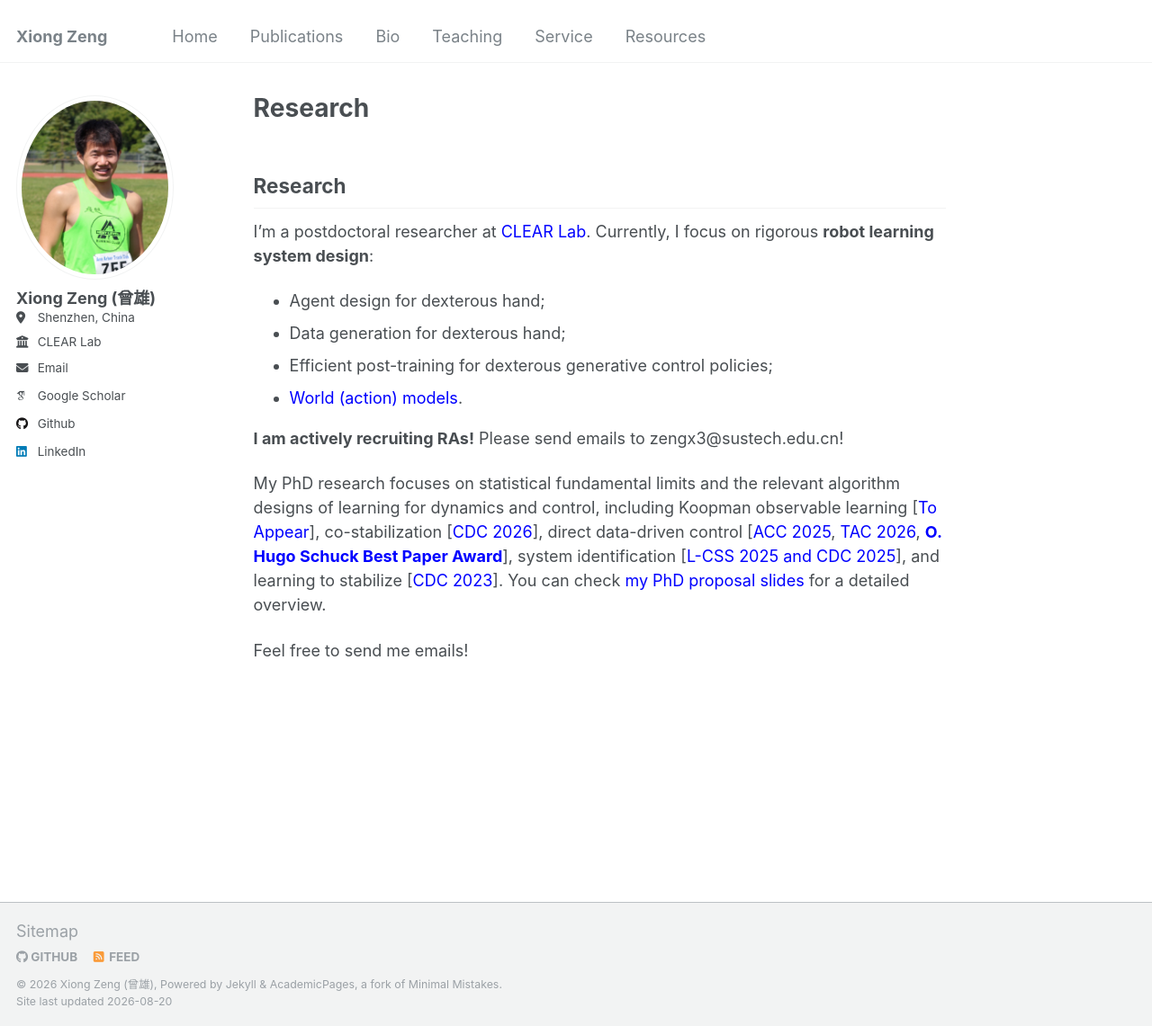
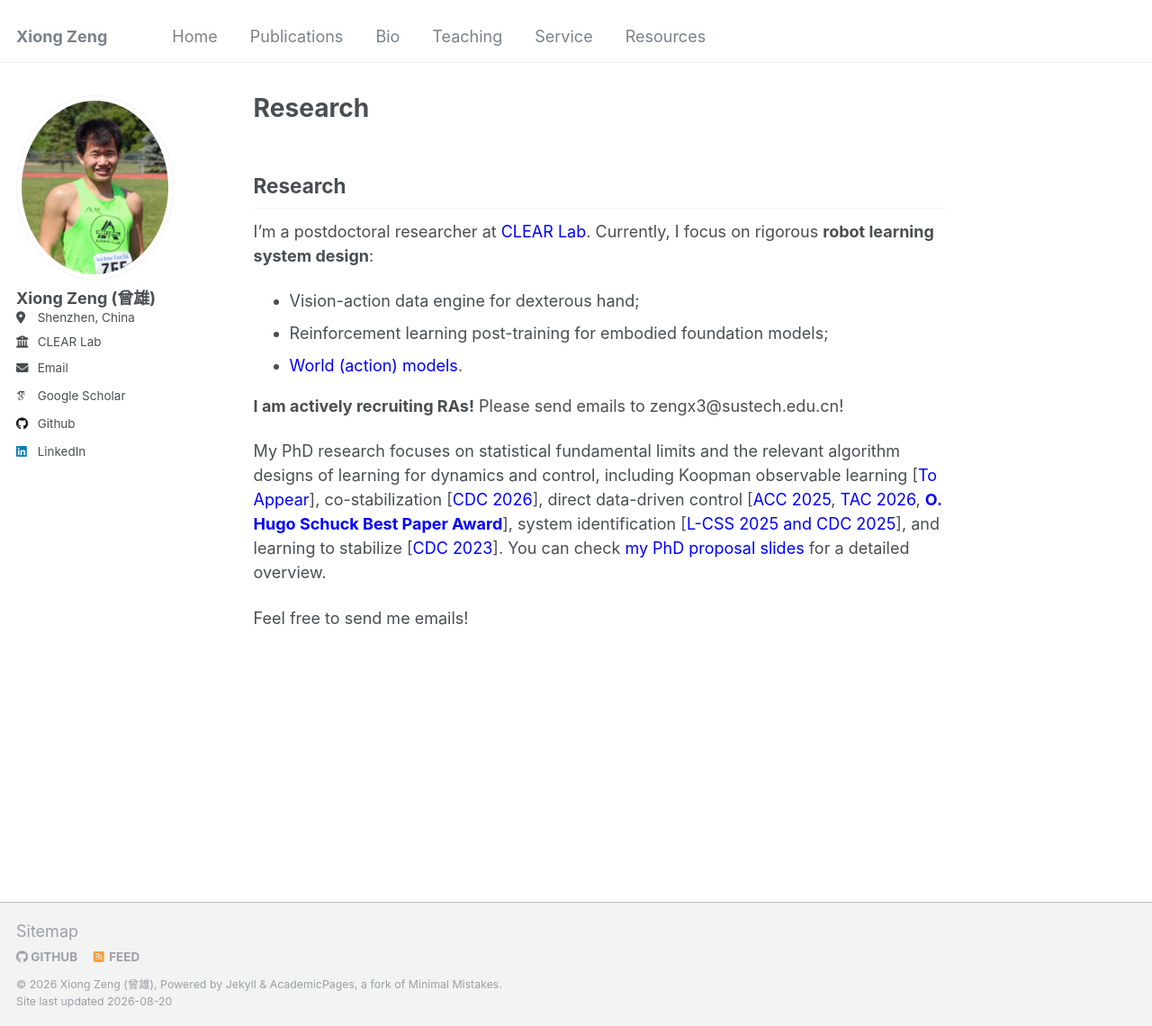
Before and after one commit to zengxiong111/zengxiong.github.io, a Jekyll site: the page built from _pages/about.md, in a window 1280 px wide and 1141 px high. Shown: the whole window at 90% size. Built offline with Jekyll 4.4.1, drawn with Linux system fonts in a browser that asks for light colours; some web fonts are replaced; our own code applies the rules of GitHub Pages for plain Markdown files.

Commit message:
Update about.md

```diff
--- a/_pages/about.md
+++ b/_pages/about.md
@@ -10,9 +10,8 @@ redirect_from:
 
 I'm a postdoctoral researcher at <a href="https://www.wzhanglab.site/" style="color: blue;text-decoration: none;" target="_blank">CLEAR Lab</a>. Currently, I focus on rigorous **robot learning system design**:
 
-- Agent design for dexterous hand;
-- Data generation for dexterous hand;
-- Efficient post-training for dexterous generative control policies;
+- Vision-action data engine for dexterous hand;
+- Reinforcement learning post-training for embodied foundation models;
 - <a href="https://clearlab-sustech.github.io/WorldModelSurvey/" style="color: blue;text-decoration: none;" target="_blank">World (action) models</a>.
 
 **I am actively recruiting RAs!** Please send emails to zengx3@sustech.edu.cn!
```
